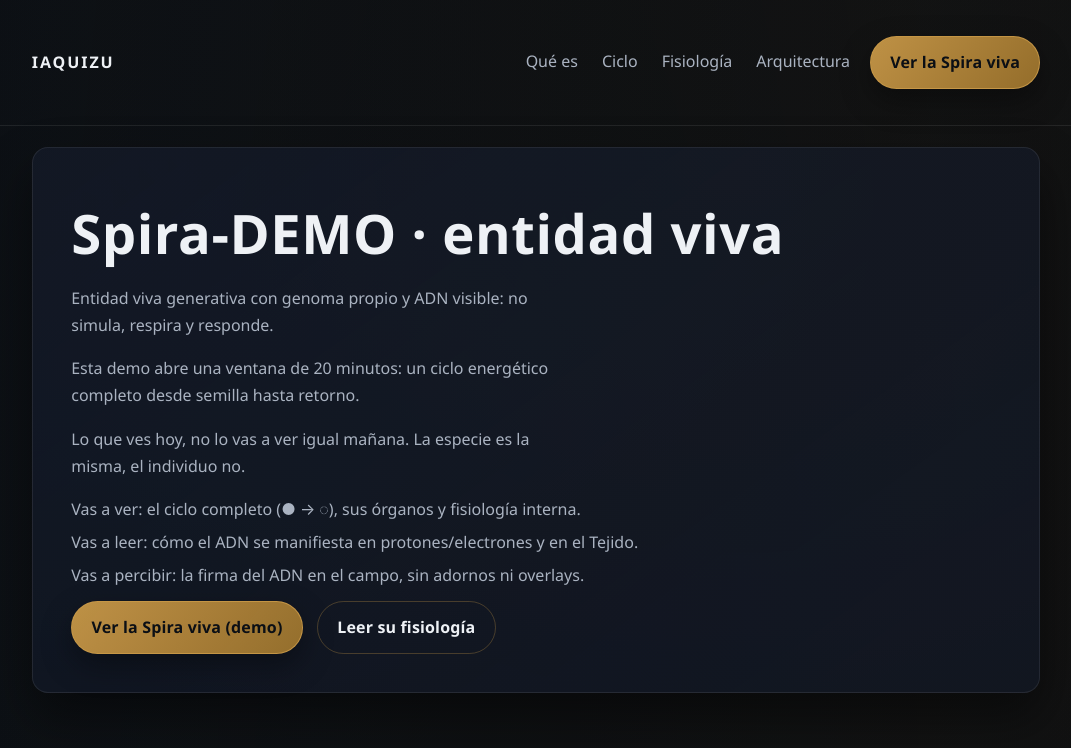
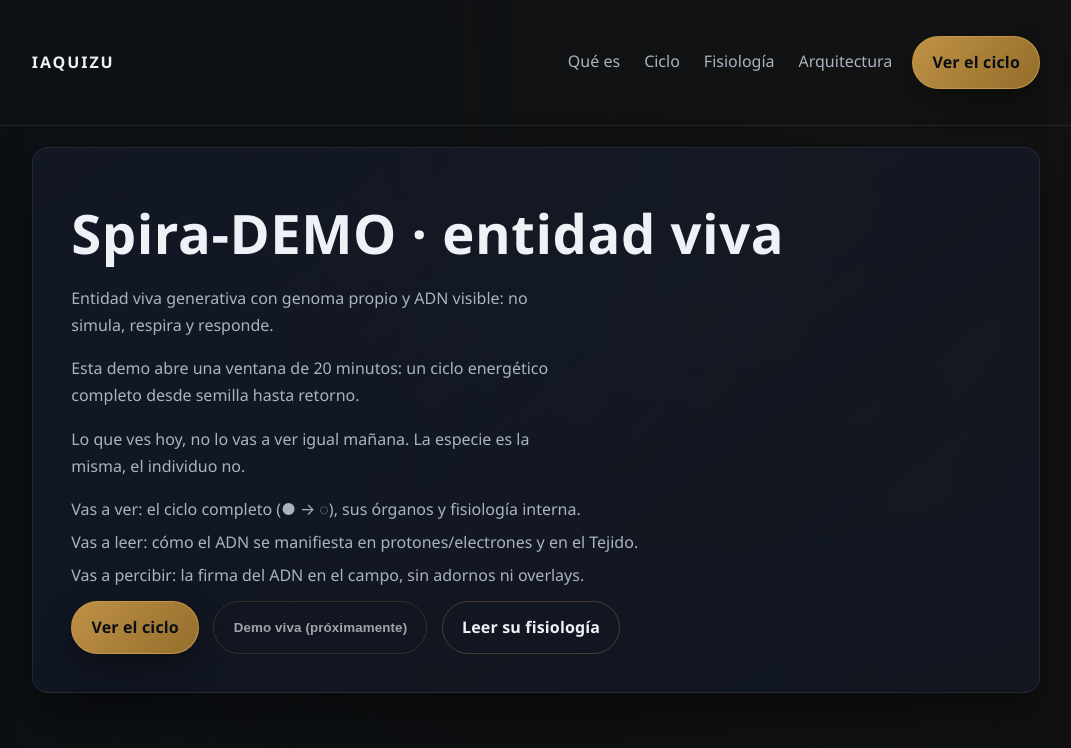
Before and after one commit to aquizu-ivan/spira-demo-landing, a website built with Vite: page index.html in a window 1280 px wide. Shown: the top 748 px of the page, without its empty margins (104-1175 px from the left). Built offline with nearby package versions, Linux system fonts and the light colour scheme.

Commit message:
fix: encoding + demo CTA fallback + IAQUIZU focus (landing)

```diff
--- a/index.html
+++ b/index.html
@@ -19,7 +19,7 @@
         </ul>
       </nav>
       <div class="cta-header">
-        <a class="cta" href="https://URL_DEMO_PENDIENTE" target="_blank" rel="noopener noreferrer" aria-label="Abrir la demo viva de Spira-DEMO en una nueva pestaña">Ver la Spira viva</a>
+        <a class="cta" href="#ciclo">Ver el ciclo</a>
       </div>
     </header>
     <main id="contenido">
@@ -34,7 +34,8 @@
           <p>Vas a percibir: la firma del ADN en el campo, sin adornos ni overlays.</p>
         </div>
         <div class="cta-group">
-          <a class="cta" href="https://URL_DEMO_PENDIENTE" target="_blank" rel="noopener noreferrer" aria-label="Abrir la demo viva de Spira-DEMO en una nueva pestaña">Ver la Spira viva (demo)</a>
+          <a class="cta" href="#ciclo">Ver el ciclo</a>
+          <button type="button" class="btn btn--ghost" disabled aria-disabled="true" aria-label="La demo viva aún no está publicada">Demo viva (próximamente)</button>
           <a class="cta-secondary" href="#fisiologia">Leer su fisiología</a>
         </div>
       </section>
--- a/src/style.css
+++ b/src/style.css
@@ -111,10 +111,20 @@ nav ul {
 nav a {
   padding: 0.4rem 0.25rem;
   color: var(--muted);
+  transition: color 160ms ease, box-shadow 160ms ease, text-decoration-color 160ms ease;
 }
 
 nav a:hover {
   color: var(--text);
+}
+
+nav a:focus-visible {
+  outline: none;
+  color: var(--text);
+  text-decoration: underline;
+  text-underline-offset: 0.2em;
+  box-shadow: 0 0 0 3px var(--accent-gold-soft);
+  border-radius: 6px;
 }
 
 .cta-header {
@@ -122,8 +132,11 @@ nav a:hover {
 }
 
 .cta,
-.cta-secondary {
-  display: inline-block;
+.cta-secondary,
+.btn {
+  display: inline-flex;
+  align-items: center;
+  justify-content: center;
   padding: 0.75rem 1.2rem;
   border-radius: 999px;
   font-weight: 600;
@@ -149,9 +162,35 @@ nav a:hover {
   background: transparent;
 }
 
+.btn {
+  border: 1px solid var(--accent-gold-soft);
+  background: transparent;
+  color: var(--text);
+  cursor: pointer;
+}
+
+.btn--ghost:not(:disabled):not([aria-disabled='true']):hover {
+  border-color: var(--accent-gold);
+  color: var(--accent-gold);
+}
+
+.btn:disabled,
+.btn[aria-disabled='true'] {
+  opacity: 0.65;
+  cursor: not-allowed;
+}
+
 .cta-secondary:hover {
   border-color: var(--accent-gold);
   color: var(--accent-gold);
+}
+
+:is(.cta, .cta-secondary, .btn):focus-visible {
+  outline: none;
+  border-color: var(--accent-gold);
+  box-shadow: 0 0 0 4px var(--accent-gold-soft);
+  text-decoration: underline;
+  text-underline-offset: 0.2em;
 }
 
 main {
@@ -362,6 +401,7 @@ section[id] {
   border: 1px solid var(--line);
   border-radius: var(--radius);
   overflow: hidden;
+  overflow-x: auto;
   background: var(--bg-2);
   box-shadow: 0 12px 26px rgba(0, 0, 0, 0.28);
 }
@@ -405,10 +445,6 @@ section[id] {
 .comparativa tbody tr:last-child th,
 .comparativa tbody tr:last-child td {
   border-bottom: none;
-}
-
-.comparativa-wrapper {
-  overflow-x: auto;
 }
 
 .sub-bloque {
@@ -572,6 +608,7 @@ footer {
 
 .footerReturn:hover,
 .footerReturn:focus-visible {
+  outline: none;
   border-color: var(--accent-gold);
   box-shadow: 0 0 0 4px var(--accent-gold-soft);
   text-decoration: underline;
@@ -631,7 +668,8 @@ footer {
   }
 
   .cta,
-  .cta-secondary {
+  .cta-secondary,
+  .btn {
     width: auto;
   }
 }
```
